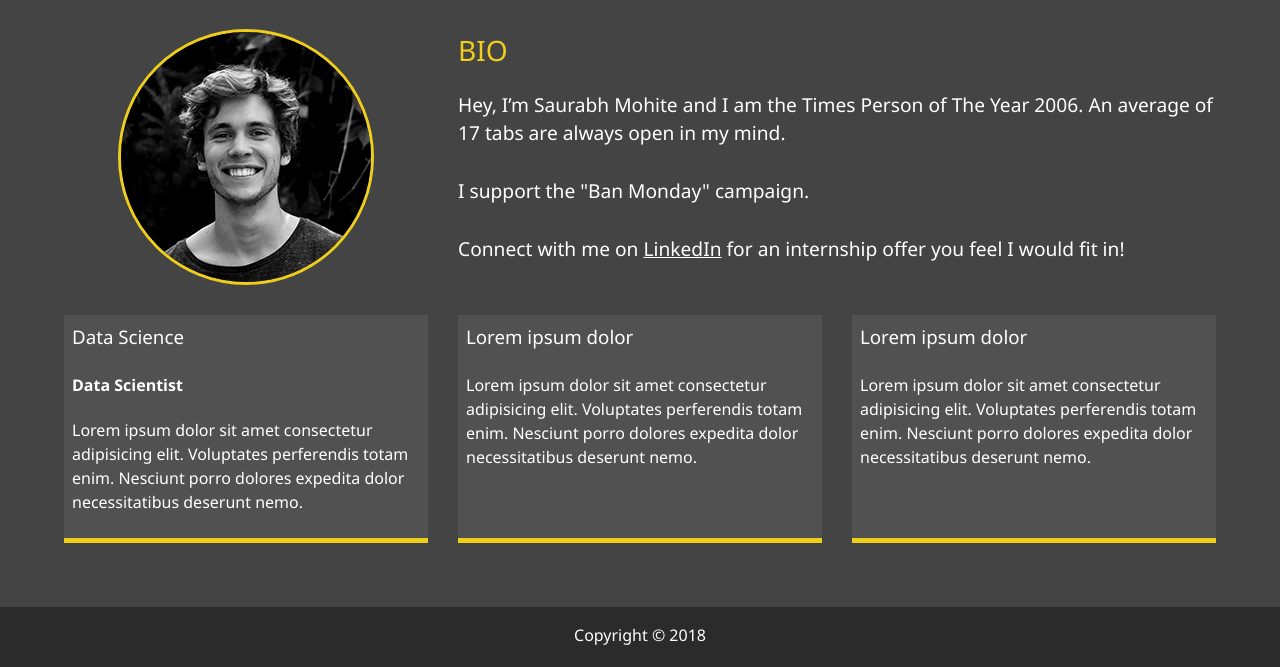
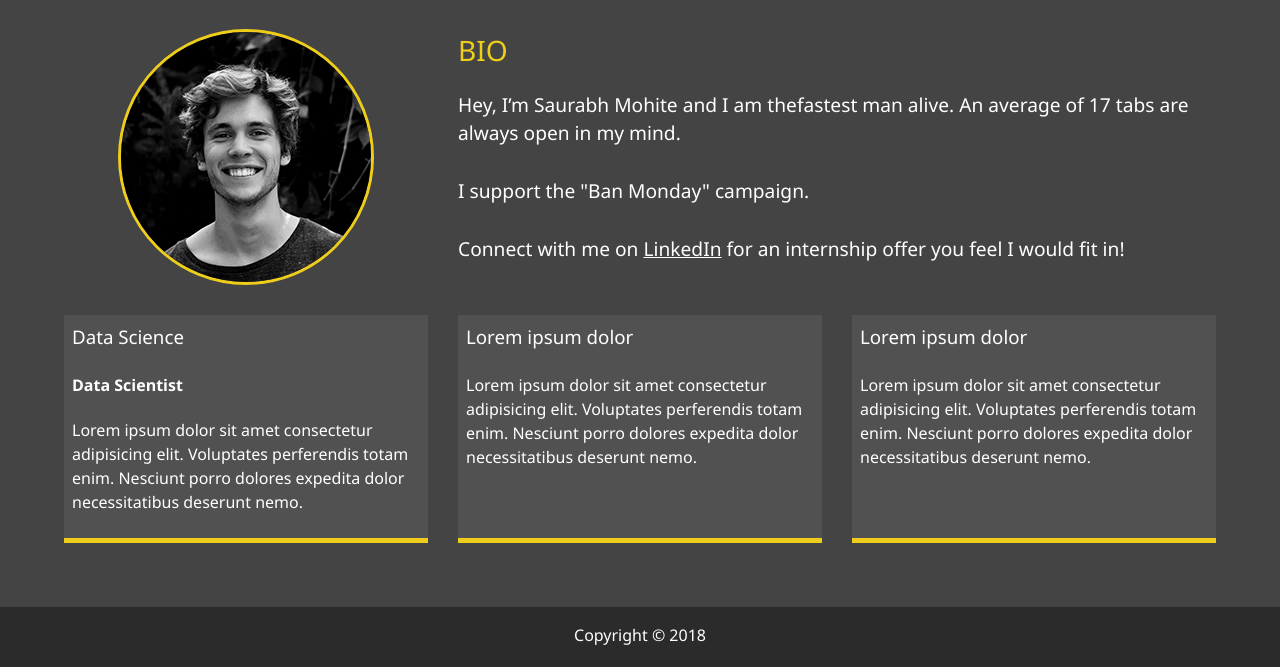
Before and after one commit to akshitv2/ASDF44.github.io, a website: page Dist/about.html in a window 1280 px wide. Shown: the part 253-920 px from the top of the page. Drawn offline with Linux system fonts and the light colour scheme.

Commit message:
Update about.html

```diff
--- a/Dist/about.html
+++ b/Dist/about.html
@@ -61,7 +61,7 @@
 
             <div class="bio">
                 <h3 class="text-secondary">BIO</h3>
-                <p style="font-size: 1.2rem">Hey, I’m Saurabh Mohite and I am the Times Person of The Year 2006. An average of 17 tabs are always open in my mind. <br><br>I support the "Ban Monday" campaign.
+                <p style="font-size: 1.2rem">Hey, I’m Saurabh Mohite and I am thefastest man alive. An average of 17 tabs are always open in my mind. <br><br>I support the "Ban Monday" campaign.
 
 <br><br>Connect with me on <span onclick="window.open('https://www.linkedin.com/in/saurabh-mohite-60a41216a/', '_blank');" style="text-decoration: underline">LinkedIn</span> for an internship offer you feel I would fit in!</p>
             </div>
```
